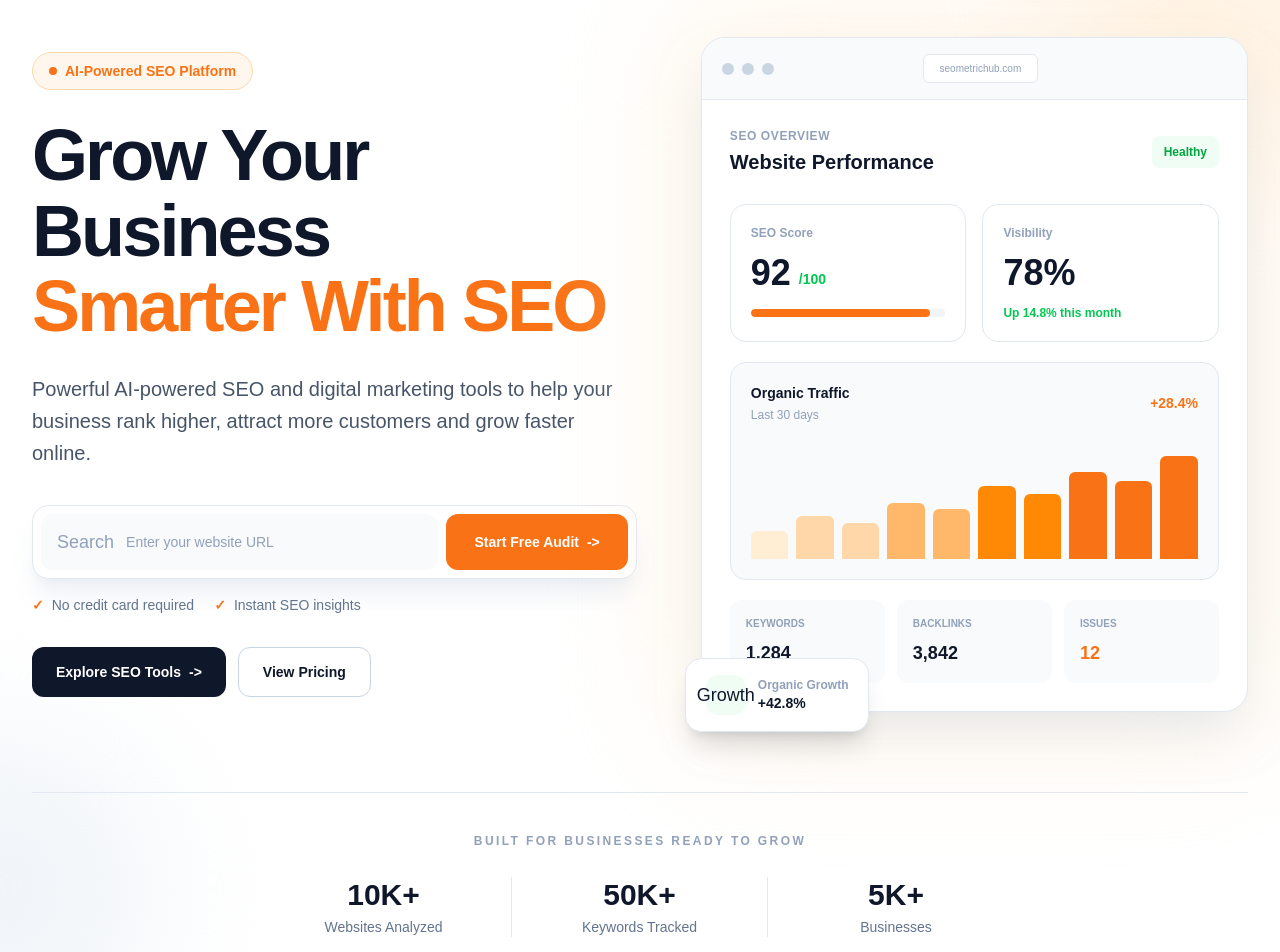
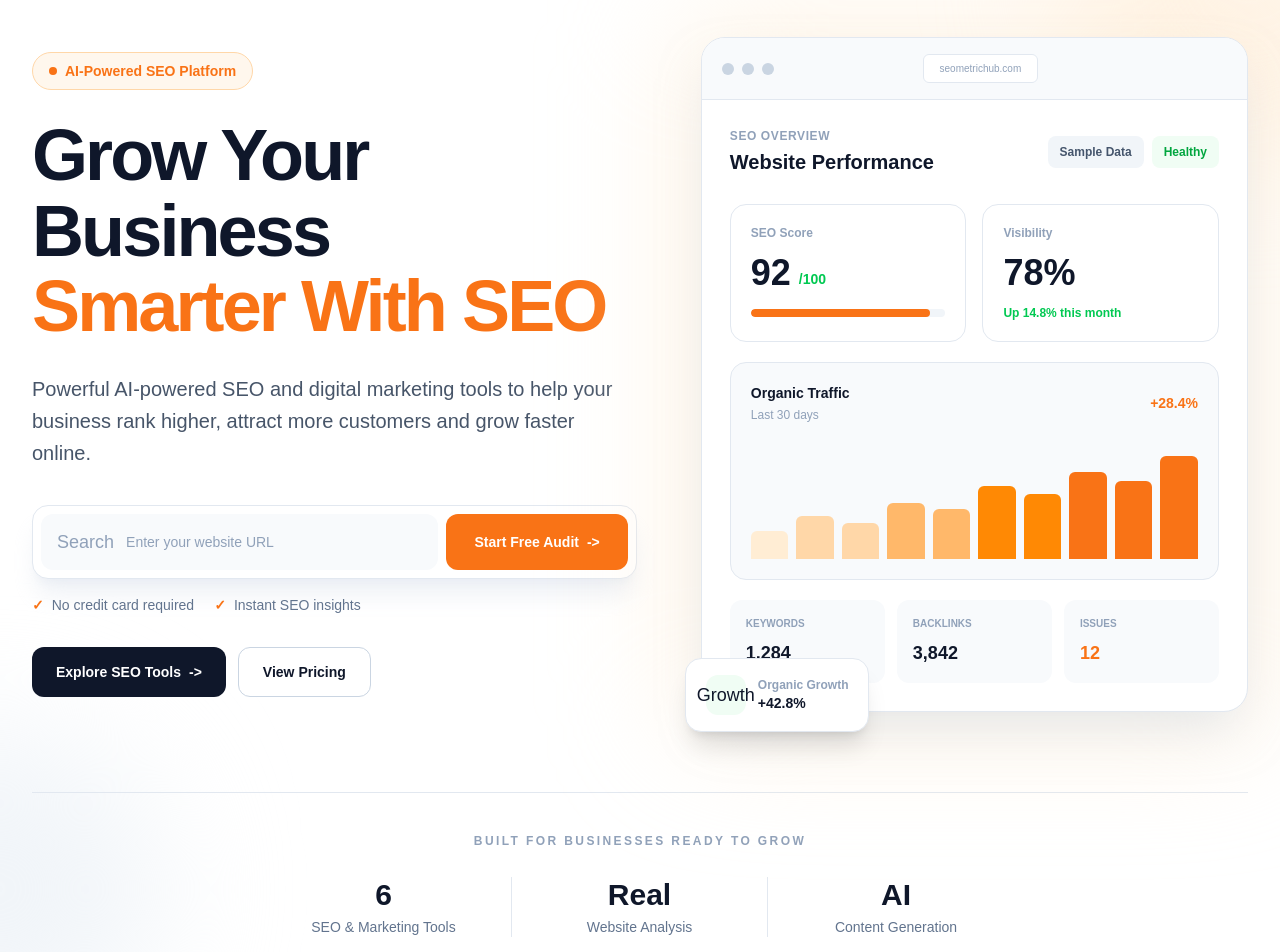
Before and after one commit to seometrichub/seometrichub, a Next.js app: page / in a window 1280 px wide. Shown: the part 140-1092 px from the top of the page. Built offline with nearby package versions, Linux system fonts and the light colour scheme.

Commit message:
Label homepage demo data and clean hero stats

```diff
--- a/components/sections/Hero.tsx
+++ b/components/sections/Hero.tsx
@@ -3,9 +3,9 @@
 import { useState } from "react";
 
 const stats = [
-  { value: "10K+", label: "Websites Analyzed" },
-  { value: "50K+", label: "Keywords Tracked" },
-  { value: "5K+", label: "Businesses" },
+  { value: "6", label: "SEO & Marketing Tools" },
+  { value: "Real", label: "Website Analysis" },
+  { value: "AI", label: "Content Generation" },
 ];
 
 export default function Hero() {
@@ -44,6 +44,7 @@ export default function Hero() {
               <span className="text-[#F97316]">
                 Smarter With SEO
               </span>
+
             </h1>
 
             {/* Description */}
@@ -84,8 +85,24 @@ export default function Hero() {
 
                 </div>
 
-                <a href={url.trim() ? `/audit?url=${encodeURIComponent(url.trim().startsWith("http") ? url.trim() : `https://${url.trim()}`)}` : "/audit"} className="relative z-10 inline-flex min-h-14 cursor-pointer items-center justify-center
+                <a
+                  href={
+                    url.trim()
+                      ? `/audit?url=${encodeURIComponent(
+                          url.trim().startsWith("http")
+                            ? url.trim()
+                            : `https://${url.trim()}`
+                        )}`
+                      : "/audit"
+                  }
+                  className="
+                    relative
+                    z-10
+                    inline-flex
                     min-h-14
+                    cursor-pointer
+                    items-center
+                    justify-center
                     rounded-xl
                     bg-[#F97316]
                     px-7
@@ -100,6 +117,7 @@ export default function Hero() {
                   "
                 >
                   Start Free Audit
+
                   <span className="ml-2">
                     -&gt;
                   </span>
@@ -151,6 +169,7 @@ export default function Hero() {
                 "
               >
                 Explore SEO Tools
+
                 <span className="ml-2">
                   -&gt;
                 </span>
@@ -215,7 +234,7 @@ export default function Hero() {
               <div className="p-5 sm:p-7">
 
                 {/* Dashboard Top */}
-                <div className="flex items-center justify-between">
+                <div className="flex items-center justify-between gap-3">
 
                   <div>
                     <p className="text-xs font-semibold uppercase tracking-wider text-slate-400">
@@ -227,8 +246,16 @@ export default function Hero() {
                     </h3>
                   </div>
 
-                  <div className="rounded-lg bg-green-50 px-3 py-2 text-xs font-bold text-green-600">
-                    Healthy
+                  <div className="flex flex-wrap items-center justify-end gap-2">
+
+                    <div className="rounded-lg bg-slate-100 px-3 py-2 text-xs font-bold text-slate-600">
+                      Sample Data
+                    </div>
+
+                    <div className="rounded-lg bg-green-50 px-3 py-2 text-xs font-bold text-green-600">
+                      Healthy
+                    </div>
+
                   </div>
 
                 </div>
@@ -243,6 +270,7 @@ export default function Hero() {
                     </p>
 
                     <div className="mt-3 flex items-end gap-2">
+
                       <span className="text-4xl font-black text-[#0F172A]">
                         92
                       </span>
@@ -250,6 +278,7 @@ export default function Hero() {
                       <span className="mb-1 text-sm font-bold text-green-500">
                         /100
                       </span>
+
                     </div>
 
                     <div className="mt-4 h-2 overflow-hidden rounded-full bg-slate-100">
@@ -321,6 +350,7 @@ export default function Hero() {
                 <div className="mt-5 grid grid-cols-3 gap-3">
 
                   <div className="rounded-xl bg-slate-50 p-4">
+
                     <p className="text-[10px] font-semibold uppercase text-slate-400">
                       Keywords
                     </p>
@@ -328,9 +358,11 @@ export default function Hero() {
                     <p className="mt-2 text-lg font-black text-[#0F172A]">
                       1,284
                     </p>
+
                   </div>
 
                   <div className="rounded-xl bg-slate-50 p-4">
+
                     <p className="text-[10px] font-semibold uppercase text-slate-400">
                       Backlinks
                     </p>
@@ -338,9 +370,11 @@ export default function Hero() {
                     <p className="mt-2 text-lg font-black text-[#0F172A]">
                       3,842
                     </p>
+
                   </div>
 
                   <div className="rounded-xl bg-slate-50 p-4">
+
                     <p className="text-[10px] font-semibold uppercase text-slate-400">
                       Issues
                     </p>
@@ -348,6 +382,7 @@ export default function Hero() {
                     <p className="mt-2 text-lg font-black text-[#F97316]">
                       12
                     </p>
+
                   </div>
 
                 </div>
@@ -366,6 +401,7 @@ export default function Hero() {
                 </div>
 
                 <div>
+
                   <p className="text-xs font-semibold text-slate-400">
                     Organic Growth
                   </p>
@@ -373,6 +409,7 @@ export default function Hero() {
                   <p className="text-sm font-black text-[#0F172A]">
                     +42.8%
                   </p>
+
                 </div>
 
               </div>
@@ -399,6 +436,7 @@ export default function Hero() {
                 key={stat.label}
                 className="px-4 text-center"
               >
+
                 <div className="text-2xl font-black text-[#0F172A] sm:text-3xl">
                   {stat.value}
                 </div>
@@ -406,6 +444,7 @@ export default function Hero() {
                 <div className="mt-1 text-xs font-medium text-slate-500 sm:text-sm">
                   {stat.label}
                 </div>
+
               </div>
             ))}
 
```
